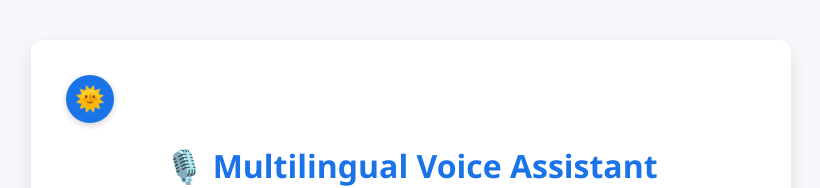
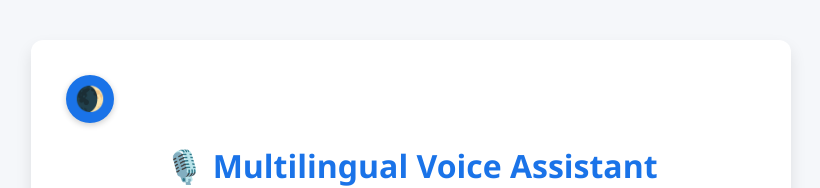
Before and after one commit to UmeshNayak1/Multilingual-Voice-Assistant, a React (Create React App) app in the folder frontend/: page / in a window 1280 px wide. Shown: the top 188 px of the page, without its empty margins (229-1049 px from the left). Built offline with nearby package versions, Linux system fonts and the light colour scheme.

Commit message:
Update App.js

```diff
--- a/frontend/src/App.js
+++ b/frontend/src/App.js
@@ -103,7 +103,7 @@ function App() {
           transition: 'background-color 0.3s ease, transform 0.1s ease',
         }}
       >
-        {isDarkMode ? '🌒' : '🌞'}
+        {isDarkMode ? '🌒' : '🌒'}
       </button>
 
       <h1>🎙️ Multilingual Voice Assistant</h1>
```
